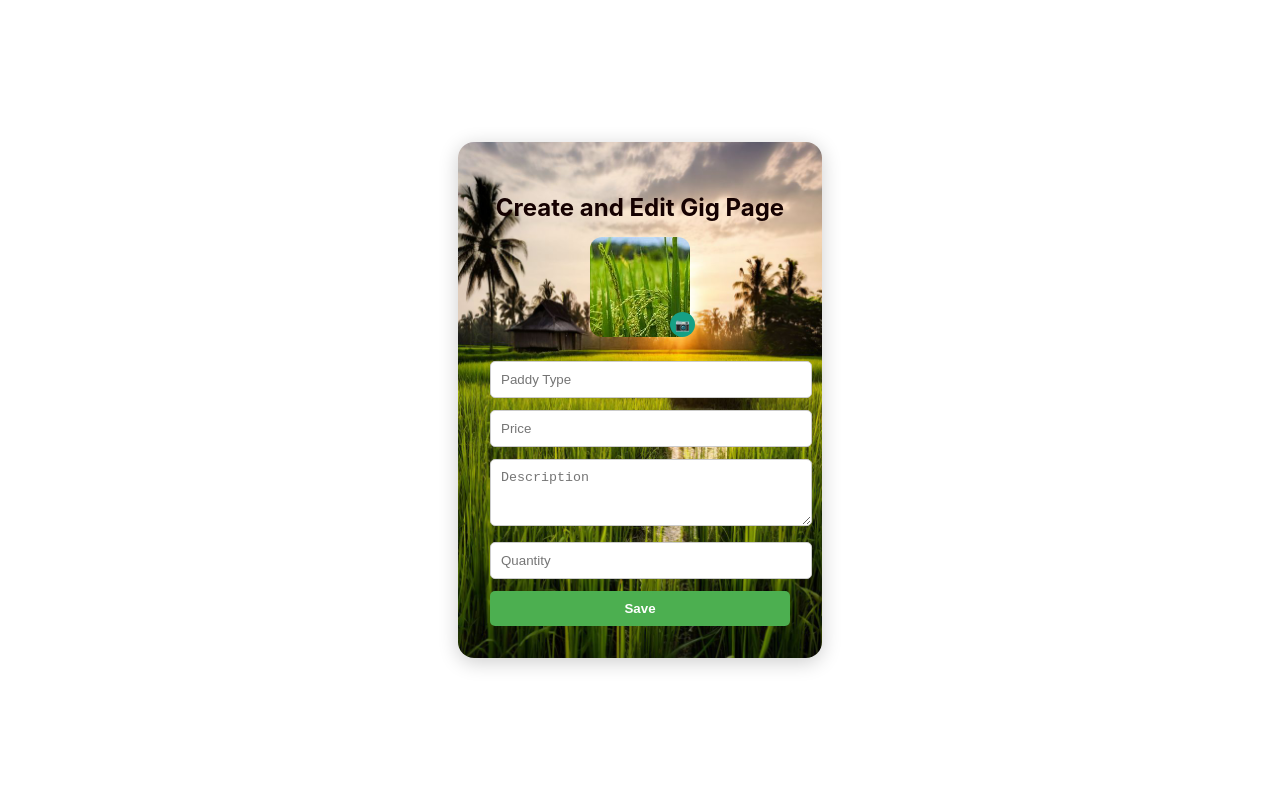
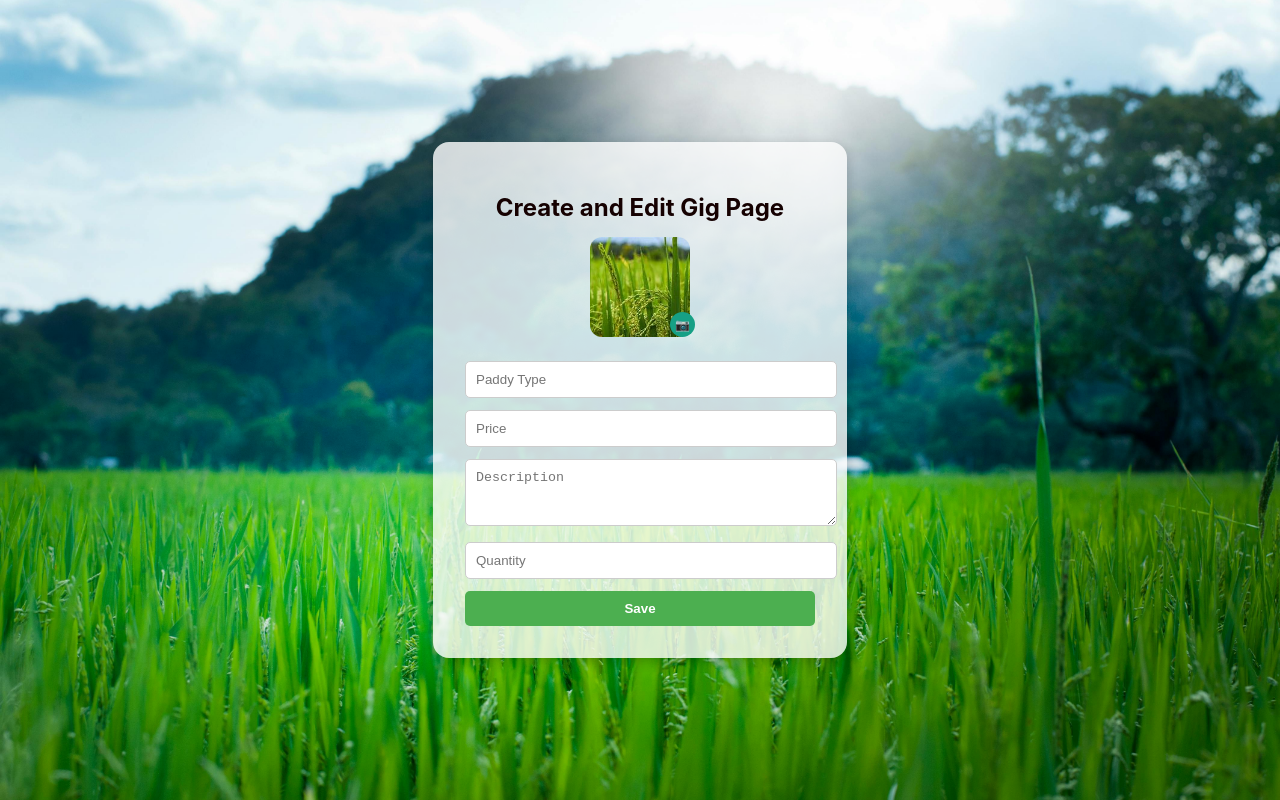
Before and after one commit to SE4106-Web-Project-Team/Paddy-buying-and-selling-Platform, a React (Create React App) app in the folder frontend/: page /gig/edit in a window 1280 px wide. Built offline with nearby package versions, Linux system fonts and the light colour scheme.

Commit message:
updated edit page

```diff
--- a/frontend/src/styles/GigEdit/GigEdit.css
+++ b/frontend/src/styles/GigEdit/GigEdit.css
@@ -1,20 +1,21 @@
 .gig-page {
-    min-height: 100vh;
-    display: flex;
-    justify-content: center;
-    align-items: center;
+  background-image: url('../../resources/images/ProfileEdit/background2.jpg');
+  background-size: cover;
+  background-position: center;
+  min-height: 100vh;
+  display: flex;
+  justify-content: center;
+  align-items: center;
+
   }
 
   .gig-form {
-    background: url('../../resources/images/ProfileEdit/backround\ 1.jpeg');
-    width: 300px;
-    text-align: center;
-    color: white;
-    background-size: cover;
-    background-position: center;
+    background: rgba(255, 255, 255, 0.8);
     padding: 2rem;
     border-radius: 1rem;
-    box-shadow: 0 4px 20px rgba(0, 0, 0, 0.2);
+    box-shadow: 0 4px 12px rgba(0, 0, 0, 0.2);
+    width: 350px;
+    text-align: center;
   }
 
   .gig-title {
--- a/frontend/src/styles/ProfileEdit/ProfileEdit.css
+++ b/frontend/src/styles/ProfileEdit/ProfileEdit.css
@@ -1,4 +1,7 @@
   .page-container {
+    background-image: url('../../resources/images/ProfileEdit/background2.jpg');
+    background-size: cover;
+    background-position: center;
     min-height: 100vh;
     display: flex;
     justify-content: center;
@@ -6,13 +9,12 @@
   }
 
   .form-container {
-    background-image: url('../../resources/images/ProfileEdit/backround\ 1.jpeg');
-    background-size: cover;
-    background-position: center;
+    background: rgba(255, 255, 255, 0.8);
     padding: 2rem;
     border-radius: 1rem;
-    box-shadow: 0 4px 20px rgba(0, 0, 0, 0.2);
+    box-shadow: 0 4px 12px rgba(0, 0, 0, 0.2);
     width: 350px;
+
   }
 
   .form-title {
--- a/frontend/src/styles/ShopEdit/ShopEdit.css
+++ b/frontend/src/styles/ShopEdit/ShopEdit.css
@@ -1,19 +1,20 @@
 /* src/styles/ShopEdit/ShopEdit.css */
 
 .shop-page {
+  background-image: url('../../resources/images/ProfileEdit/background2.jpg');
+  background-size: cover;
+  background-position: center;
   min-height: 100vh;
-    display: flex;
-    justify-content: center;
-    align-items: center
+  display: flex;
+  justify-content: center;
+  align-items: center;
   }
 
   .shop-form {
-    background-image: url('../../resources/images/ProfileEdit/backround\ 1.jpeg');
-    background-size: cover;
-    background-position: center;
+    background: rgba(255, 255, 255, 0.8);
     padding: 2rem;
     border-radius: 1rem;
-    box-shadow: 0 4px 20px rgba(0, 0, 0, 0.2);
+    box-shadow: 0 4px 12px rgba(0, 0, 0, 0.2);
     width: 350px;
     text-align: center;
   }
```
Also changed, not shown: frontend/src/resources/images/ProfileEdit/background2.jpg (added).
